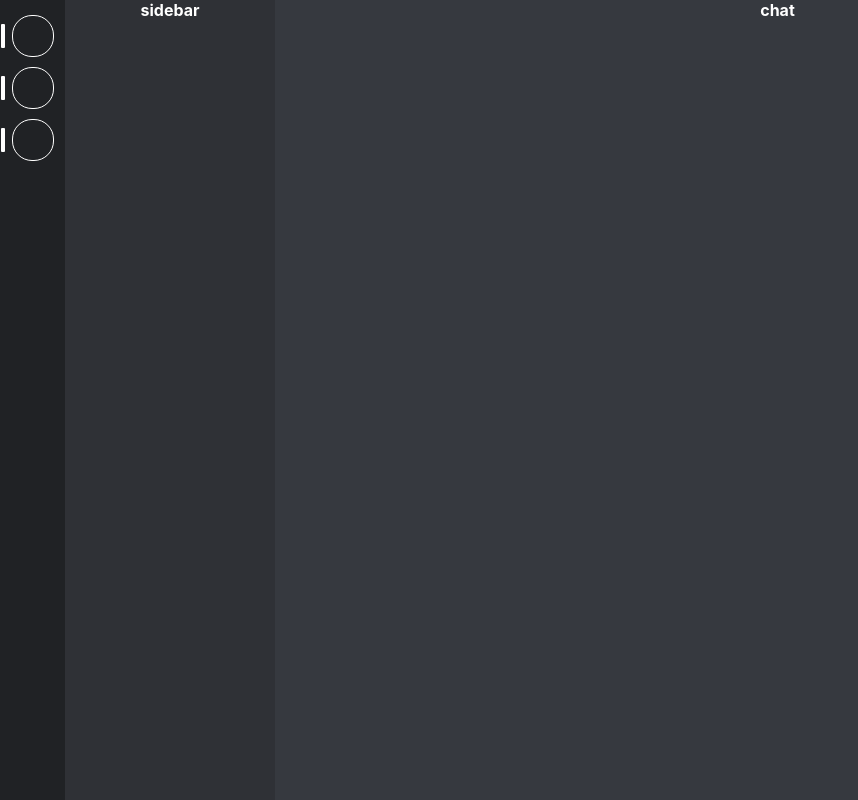
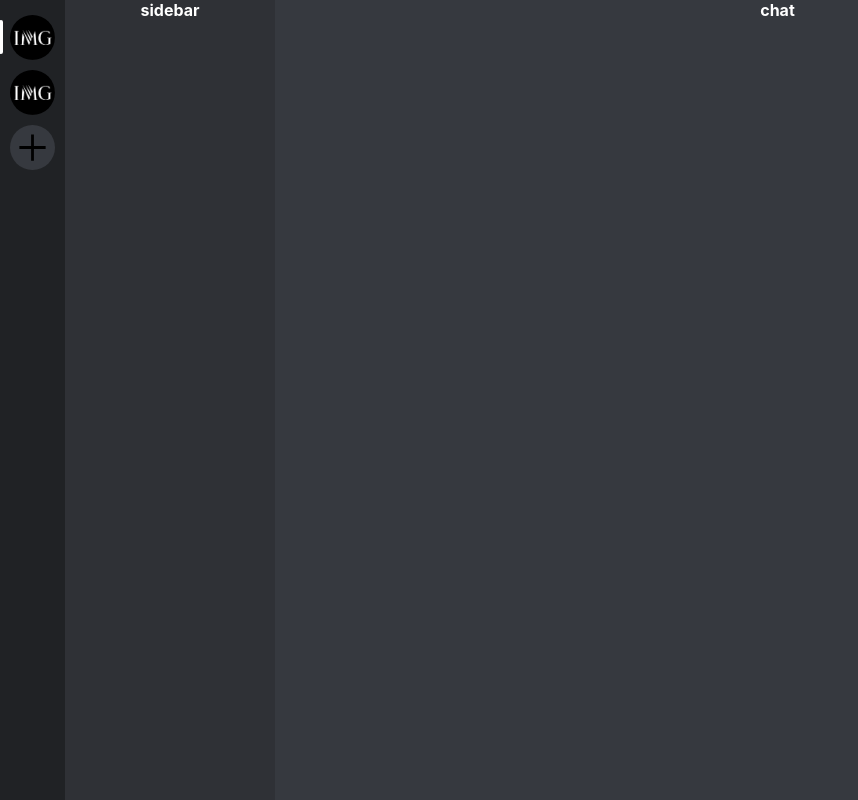
Before and after one commit to takinabradley/discord-clone, a React (Create React App) app: page / in a window 1280 px wide. Shown: the whole page, without its empty margins (0-858 px from the left). Built offline with nearby package versions, Linux system fonts and the light colour scheme.

Commit message:
update ServerSidebar component to feed images to ServerIcon component, and indicate the currently selected server

```diff
--- a/src/components/MainView/ServerSidebar/ServerIcon.css
+++ b/src/components/MainView/ServerSidebar/ServerIcon.css
@@ -1,22 +1,34 @@
+.icon-wrapper {
+  display: flex;
+  flex-direction: row;
+  flex-wrap: nowrap;
+  width: 100%;
+  gap: 6px;
+  position: relative;
+}
+
 .server-icon {
-  border: 1px solid white;
-  width: 40px;
-  height: 40px;
-  border-radius: 20px;
+  width: 45px;
+  height: 45px;
+  border-radius: 25px;
+  background-color: rgb(54, 57, 63);
+}
+
+.select-indicator {
+  border: 2px solid transparent;
+  height: 30px;
+  border-radius: 2px;
+  justify-self: flex-start;
   position: relative;
+  top: 5px;
+  right: 1px;
+}
+
+.select-indicator.selected {
+  border: 2px solid white;
 }
 
 .server-icon:hover {
   border-radius: 15px;
+  transition: all 200ms ease-in-out;
 }
-
-.server-icon::before {
-  content: '';
-  position: relative;
-  right: 30px;
-  top: 10px;
-  border: 2px solid white;
-  border-radius: 1px;
-  height: 100%;
-
-}
--- a/src/components/MainView/ServerSidebar/ServerIcon.js
+++ b/src/components/MainView/ServerSidebar/ServerIcon.js
@@ -1,9 +1,23 @@
 import React from 'react'
 import './ServerIcon.css'
-export default function ServerIcon({serverImg}) {
+
+export default function ServerIcon({ img, name, onClick, isSelected = false }) {
+  const selectedStyle = {
+    border: '2px solid white',
+    height: '35px',
+    borderRradius: '2px',
+    justifySelf: 'flex-start',
+    position: 'relative',
+    top: '4px',
+    right: '1px'
+  }
+
   return (
-    <div className='server-icon'>
-      {serverImg}
+    <div className='icon-wrapper'>
+      <div className={isSelected ? 'select-indicator selected' : 'select-indicator'}></div>
+      <img src={img} alt={name} className='server-icon' title={name}
+        onClick={onClick ? onClick : null}></img>
     </div>
+
   )
 }
--- a/src/components/MainView/ServerSidebar/ServerSidebar.js
+++ b/src/components/MainView/ServerSidebar/ServerSidebar.js
@@ -7,8 +7,7 @@ export default function ServerSidebar({serverList, currentServer, onChangeServer
 
   const serverIcons = serverList.map((server, index) => (
     <ServerIcon img={image} name={server.name} key={index} onClick={() => onChangeServer(server.name)}
-      isSelected={currentServer === server.name ? true : false}
-    />
+      isSelected={currentServer === server.name ? true : false} />
   ))
 
   return (
```
Also changed, not shown: src/components/MainView/ServerSidebar/add.svg (added), src/components/MainView/ServerSidebar/img.png (added).
